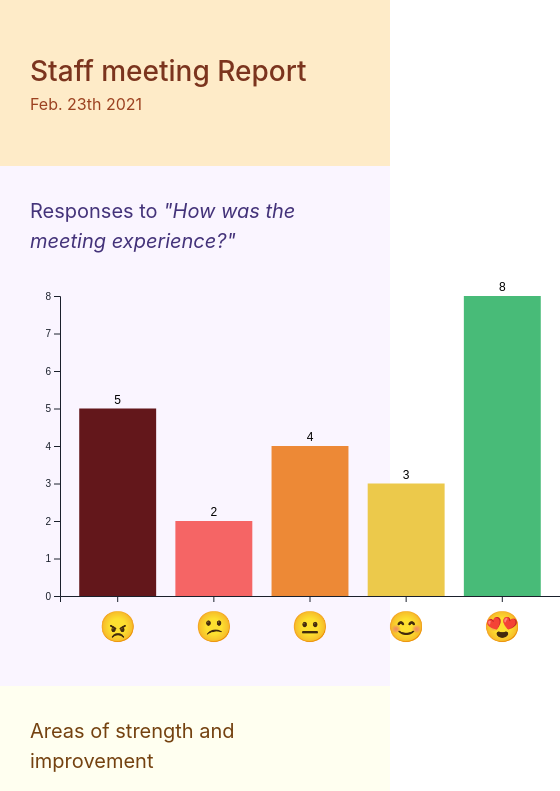
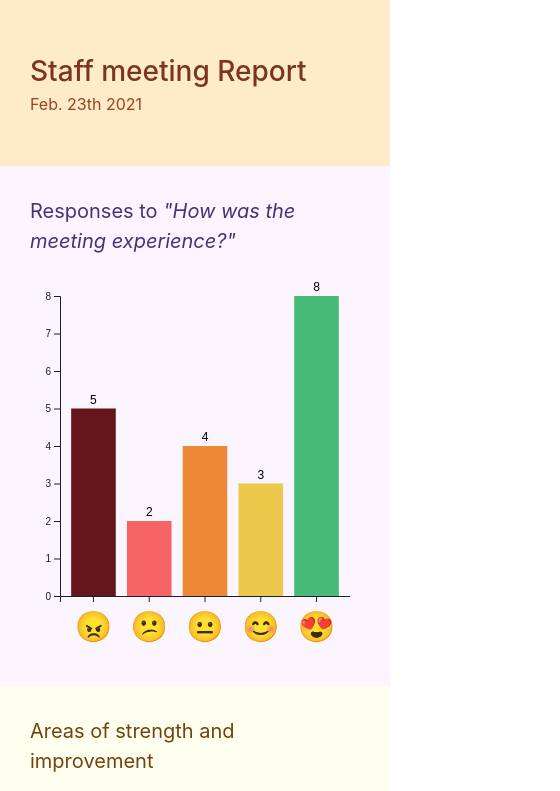
Before and after one commit to MitenHQ/miten, a Next.js app: page /report in a window 390 px wide. Shown: the top 791 px of the page, 560 px wide, since content can reach past the window. Built offline with nearby package versions, Linux system fonts and the light colour scheme.

Commit message:
Small visual fixes on the tiny devices

```diff
--- a/components/Report/CommentsChart/HowToReadStackedChart.tsx
+++ b/components/Report/CommentsChart/HowToReadStackedChart.tsx
@@ -19,7 +19,7 @@ const Paragraph = styled.p`
 export const HowToReadStackedChart = () => {
   const initialFocusRef = useRef(); // a hack just to not show the focus area
   return (
-    <Popover initialFocusRef={initialFocusRef} placement="right-end">
+    <Popover initialFocusRef={initialFocusRef} placement="top">
       <PopoverTrigger>
         <Button size="xs" leftIcon={<BsQuestionCircle />}>
           How to read this chart?
--- a/components/Report/ReactionsChart/makeBarChart.ts
+++ b/components/Report/ReactionsChart/makeBarChart.ts
@@ -11,6 +11,10 @@ export const makeBarChart = (element, data) => {
       4: '#ECC94B',
       5: '#48BB78',
     };
+
+  if (window.innerWidth < WIDTH - 100) {
+    WIDTH = window.innerWidth - 100;
+  }
 
   let x = d3.scaleBand().range([0, WIDTH]).padding(0.2);
   let y = d3.scaleLinear().range([HEIGHT, 0]);
```
